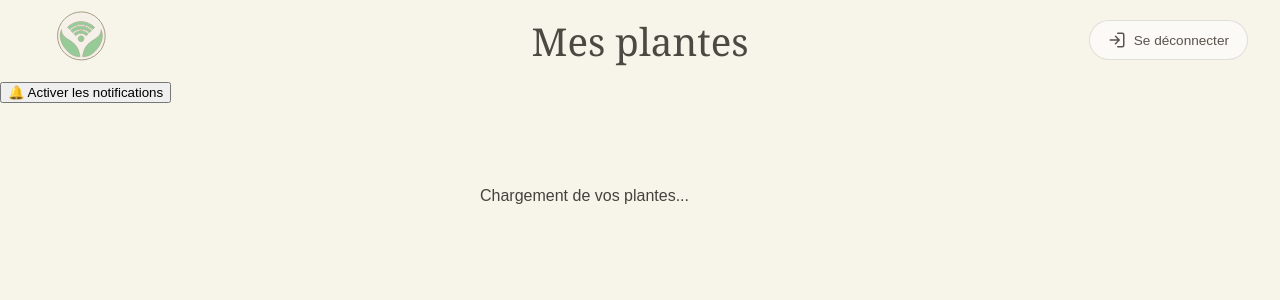
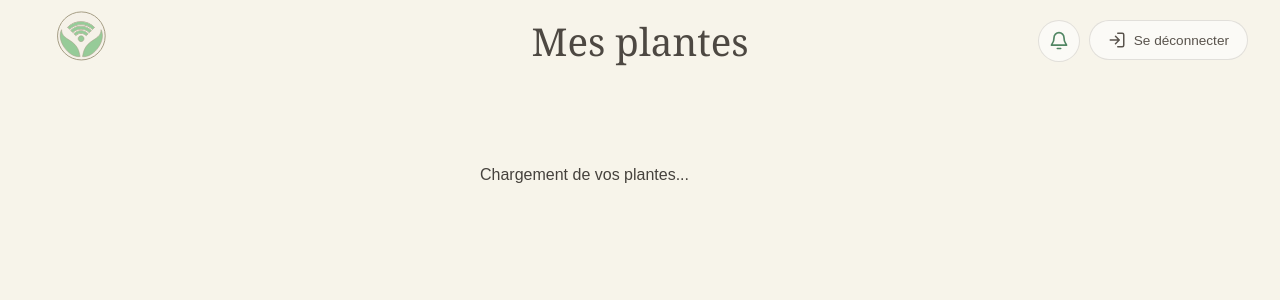
Before and after one commit to Luna30cf/POCO, a Python web app: template website/templates/index.html in a window 1280 px wide. Shown: the top 300 px of the page. Run offline with Jinja, Linux system fonts and the light colour scheme; the template is opened without the code that fills it, so the values that code supplies are empty; some libraries are stand-ins or nearby versions.

Commit message:
Finalisation css notifications POCO

```diff
--- a/website/assets/css/home.css
+++ b/website/assets/css/home.css
@@ -943,6 +943,68 @@ body {
     0.85rem;
 }
 
+/* ======================================================
+   NOTIFICATIONS
+   ====================================================== */
+
+.notification-button {
+  position: absolute;
+
+  top:
+    clamp(
+      14px,
+      2.5vh,
+      22px
+    );
+
+  right: 200px;
+
+  width: 42px;
+  height: 42px;
+  padding: 0;
+
+  display: inline-flex;
+  align-items: center;
+  justify-content: center;
+
+  border:
+    1px solid
+    rgba(77, 70, 61, 0.15);
+
+  border-radius: 50%;
+
+  background:
+    rgba(255, 255, 255, 0.55);
+
+  color:
+    var(--green-dark);
+
+  cursor: pointer;
+
+  transition:
+    transform 0.2s ease,
+    background 0.2s ease;
+}
+
+.notification-button:hover {
+  transform:
+    translateY(-2px);
+
+  background:
+    rgba(255, 255, 255, 0.9);
+}
+
+.notification-button__icon {
+  width: 20px;
+  height: 20px;
+
+  flex-shrink: 0;
+}
+
+.notification-status {
+  display: none;
+}
+
 
 /* ======================================================
    TABLETTE
@@ -1088,4 +1150,21 @@ body {
     height:
       180px;
   }
+
+  .notification-button {
+    top: 14px;
+    right: 60px;
+
+    width: 40px;
+    height: 40px;
+  }
+
+  .notification-button__icon {
+    width: 21px;
+    height: 21px;
+  }
+
+  .notification-status {
+    display: none;
+  }
 }
--- a/website/services/push.services.js
+++ b/website/services/push.services.js
@@ -1,4 +1,5 @@
 const webpush = require("web-push");
+
 
 webpush.setVapidDetails(
   "mailto:poco@example.com",
--- a/website/templates/index.html
+++ b/website/templates/index.html
@@ -36,6 +36,36 @@
     <h1>Mes plantes</h1>
 
     <button
+      id="enable-notifications-button"
+      class="notification-button"
+      type="button"
+      aria-label="Activer les notifications"
+      title="Activer les notifications"
+    >
+      <svg
+        class="notification-button__icon"
+        viewBox="0 0 24 24"
+        aria-hidden="true"
+      >
+        <path
+          d="M18 8a6 6 0 0 0-12 0c0 7-3 7-3 9h18c0-2-3-2-3-9M10 21h4"
+          fill="none"
+          stroke="currentColor"
+          stroke-width="2"
+          stroke-linecap="round"
+          stroke-linejoin="round"
+        />
+      </svg>
+
+
+    </button>
+
+    <p
+      id="notification-status"
+      class="notification-status"
+    ></p>
+
+    <button
       id="logout-button"
       class="logout-button"
       type="button"
@@ -64,16 +94,6 @@
 
   </header>
 
-  <div class="notification-settings">
-    <button
-      id="enable-notifications-button"
-      type="button"
-    >
-      🔔 Activer les notifications
-    </button>
-
-    <p id="notification-status"></p>
-  </div>
 
 
   <main class="plants-page">
```
